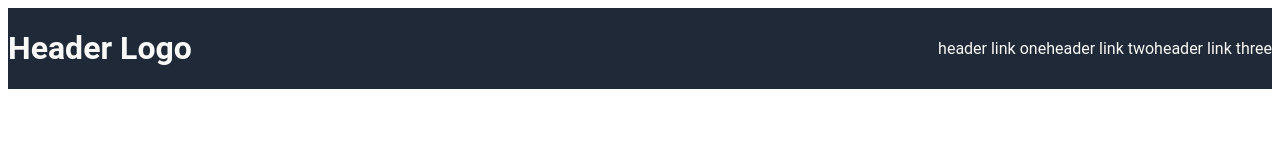
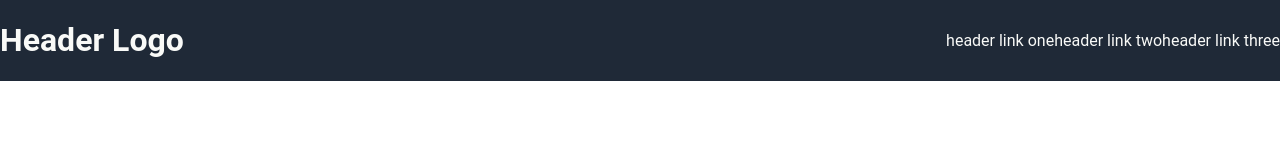
Before and after one commit to dzemojuka/odin-landing-page, a plain HTML site: page html/index.html in a window 1280 px wide. Drawn offline with Linux system fonts and the light colour scheme.

Commit message:
Fix header.

```diff
--- a/css/styles.css
+++ b/css/styles.css
@@ -3,6 +3,8 @@ body{
     font-family: 'Roboto', sans-serif;
     color: #F9FAF8;
     flex-direction: column;
+    min-height: 100vh;
+    margin:0px;
 }
 ul {
     list-style-type: none;
@@ -15,7 +17,7 @@ a {
     display: flex;
     align-items: center;
     justify-content: space-between;
-    background: #1F2937;
+
 }
 ul {
     display: flex;
@@ -25,3 +27,6 @@ ul {
 .header-links{
     margin-left: auto;
 }
+.top-section {
+    background-color: #1F2937;
+}
```
